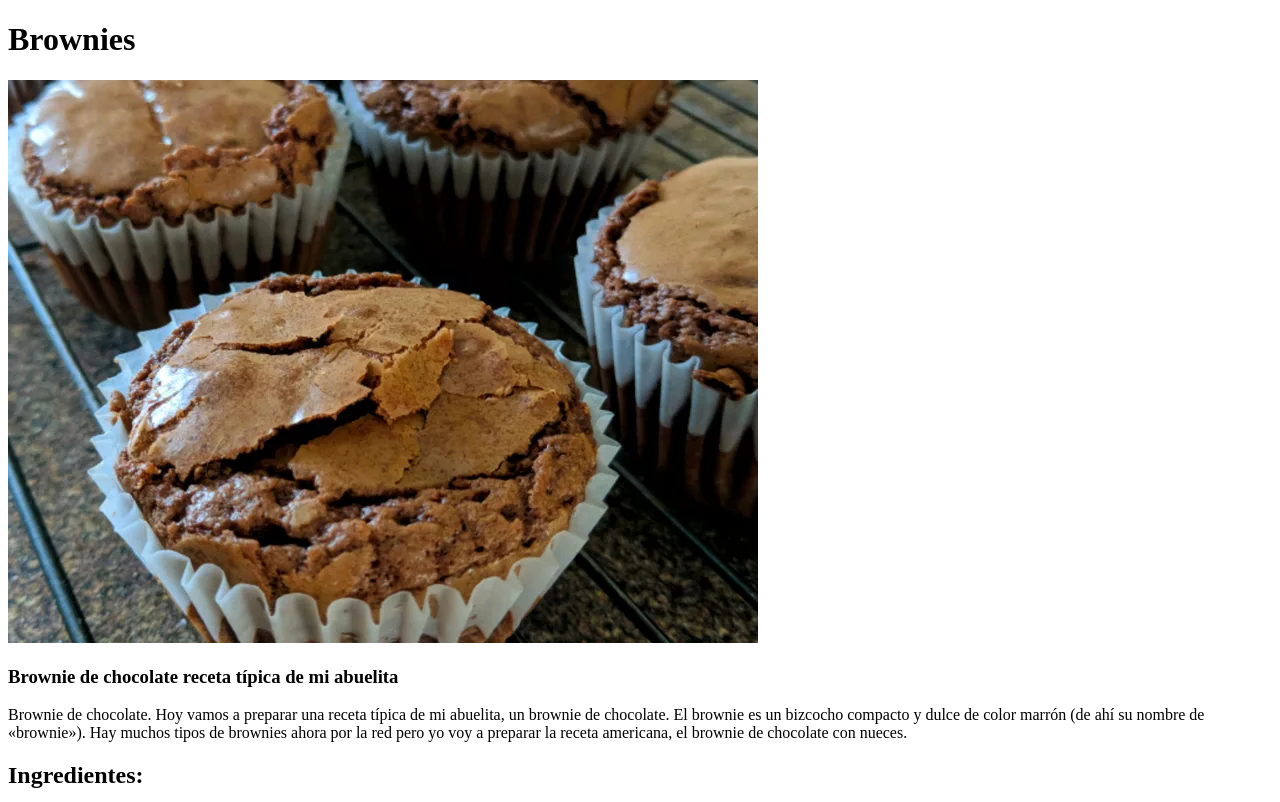
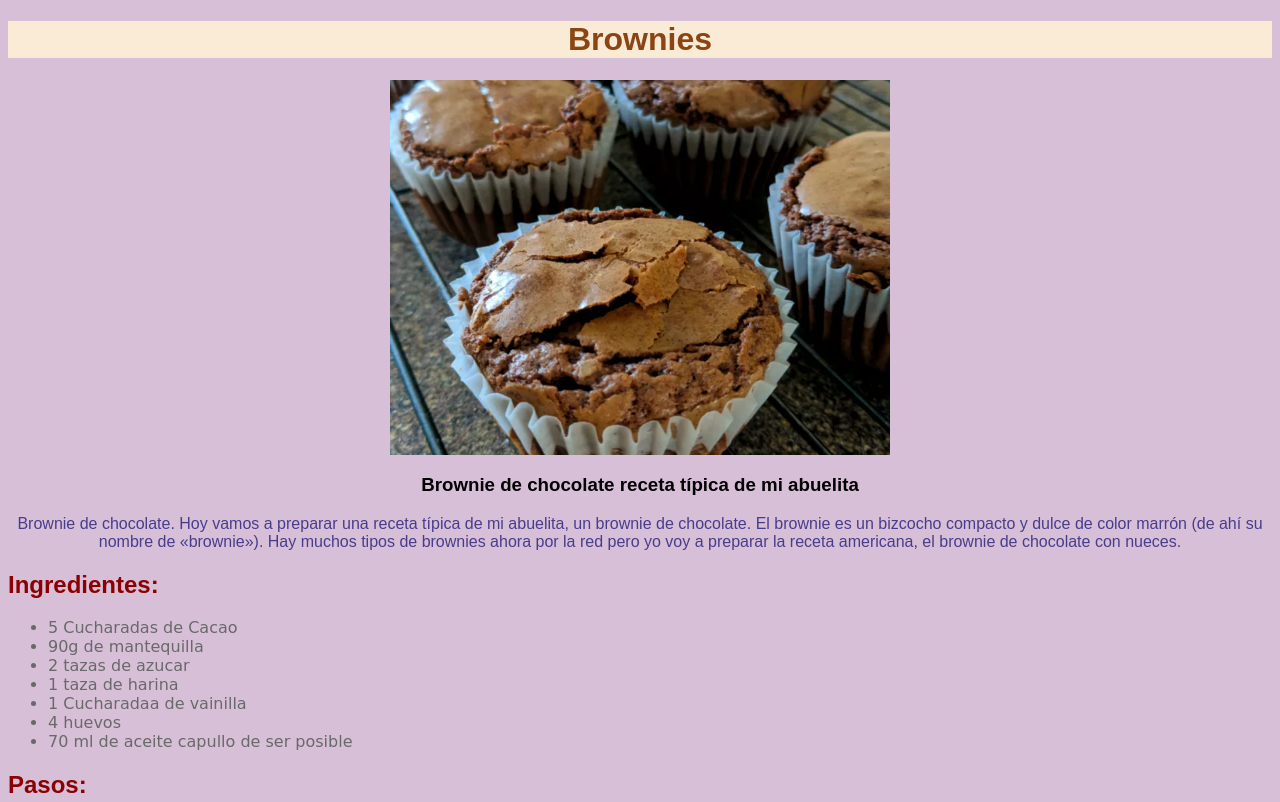
Before and after one commit to IsabelaValls14/odin-recipes, a plain HTML site: page recipes/brownies.html in a window 1280 px wide. Shown: the top 802 px of the page. Drawn offline with Linux system fonts and the light colour scheme.

Commit message:
Added Styling and a css file

```diff
--- a/recipes/brownies.html
+++ b/recipes/brownies.html
@@ -3,17 +3,18 @@
     <head>
         <meta charset="UTF-8">
         <title> Brownies </title>
+        <link rel="stylesheet" href="style.css">
     </head>
     <body>
-    <h1> Brownies </h1>
-    <img src="../images/cupcakeBrownie.webp" alt="Brownies">
+    <h1 class="titulo brownies" > Brownies </h1>
+    <img class = "imagen-grande" src="../images/cupcakeBrownie.webp" alt="Brownies">
     <h3>
-        <p>Brownie de chocolate receta típica de mi abuelita </p></h3>
-    <p>Brownie de chocolate. Hoy vamos a preparar una receta típica de mi abuelita, un brownie de chocolate. El brownie es un
+        <p class="subtitulo">Brownie de chocolate receta típica de mi abuelita </p></h3>
+    <p class ="intro-parr">Brownie de chocolate. Hoy vamos a preparar una receta típica de mi abuelita, un brownie de chocolate. El brownie es un
     bizcocho compacto y dulce de color marrón (de ahí su nombre de «brownie»). Hay muchos tipos de brownies ahora por la red
     pero yo voy a preparar la receta americana, el brownie de chocolate con nueces. </p>
-    <h2> Ingredientes: </h2>
-    <ul>
+    <h2 class="tipo-h2"> Ingredientes: </h2>
+    <ul class = "lista">
         <li>5 Cucharadas de Cacao</li>
         <li>90g de mantequilla</li>
         <li>2 tazas de azucar</li>
@@ -22,7 +23,7 @@
         <li>4 huevos</li>
         <li>70 ml de aceite capullo de ser posible</li>
     </ul>
-    <h2> Pasos: </h2>
+    <h2 class="tipo-h2"> Pasos: </h2>
     <ol>
         <li>En un bowl derrite la mantequilla una vez derretida agregale las 5 cucharadas de cacao y revuelve</li>
         <li>En un bowl derrite la mantequilla una vez derretida agregale las 5 cucharadas de cacao y revuelve</li>
--- /dev/null
+++ b/recipes/style.css
@@ -0,0 +1,53 @@
+.tipo-h2 {
+    font-family: fantasy;
+    color: darkred;
+}
+
+.intro-parr {
+    font-family: fantasy;
+    color: darkslateblue;
+    text-align: center;
+}
+
+.imagen-grande {
+    padding: inherit;
+    margin: auto;
+    width: 500px;
+    display: block;
+}
+
+.lista{
+    font: arial;
+    color:dimgray;
+}
+
+.titulo {
+    text-align: center;
+    font-weight: bold;
+    font-size: xx-large;
+    font-family: fantasy;
+}
+
+.titulo.pasta {
+    color: brown;
+    background-color: wheat;
+}
+.titulo.acai {
+    color:blueviolet;
+    background-color: antiquewhite;
+}
+
+.titulo.brownies {
+    color:saddlebrown;
+    background-color: antiquewhite;
+}
+
+* {
+    background-color: thistle;
+    font-family:cursive;
+}
+
+.subtitulo {
+    text-align: center;
+    font-family: fantasy;
+}
--- /dev/null
+++ b/style.css
@@ -0,0 +1,11 @@
+.title-header {
+    font-family: fantasy;
+    color: darkslateblue;
+    font-weight: bolder;
+}
+
+* {
+    background-color: thistle;
+    font-family: fantasy;
+    text-align: center;
+}
--- a/styles.css
+++ /dev/null
@@ -1,8 +0,0 @@
-div{
-    color: white;
-    background-color: black;
-}
-
-p{
-    color: red;
-}
```
Also changed, not shown: index.html (+3 -3 lines), recipes/acai_smoothie.html (+8 -7 lines), recipes/bolognese_pasta.html (+8 -7 lines).
